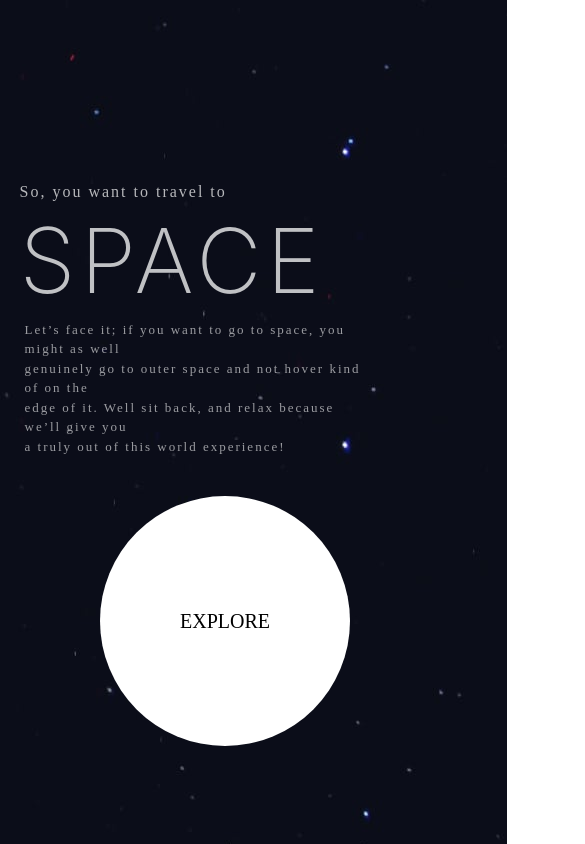
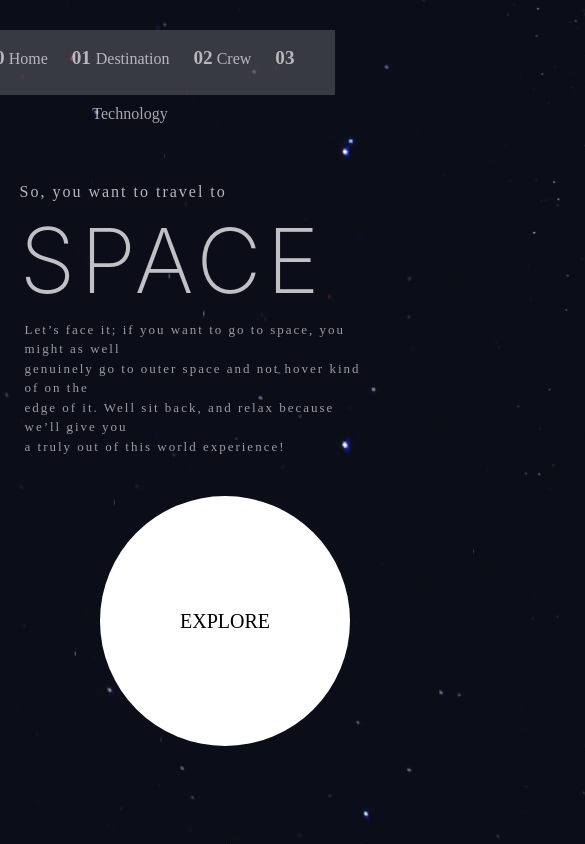
Before and after one commit to alana3098/Space-tourism-website, a plain HTML site: page index.html in a window 390 px wide. Shown: the whole page, 585 px wide, since content can reach past the window. Drawn offline with Linux system fonts and the light colour scheme.

Commit message:
position and width changed

```diff
--- a/style.css
+++ b/style.css
@@ -7,6 +7,7 @@
     color: white;
     margin-left: 70px;
     display:inline;
+    width: 100%;
 
 }
 .nav {
@@ -264,9 +265,9 @@ color: rgba(255, 255, 255, 0.389);
 }
 @media only screen and (max-width:800px){
     .nav {
-        width: 80%;
+        width: 100%;
         position:relative;
-        left: -750px;
+        left: -250px;
         display: inline-block;
     }
     .intro{
```
